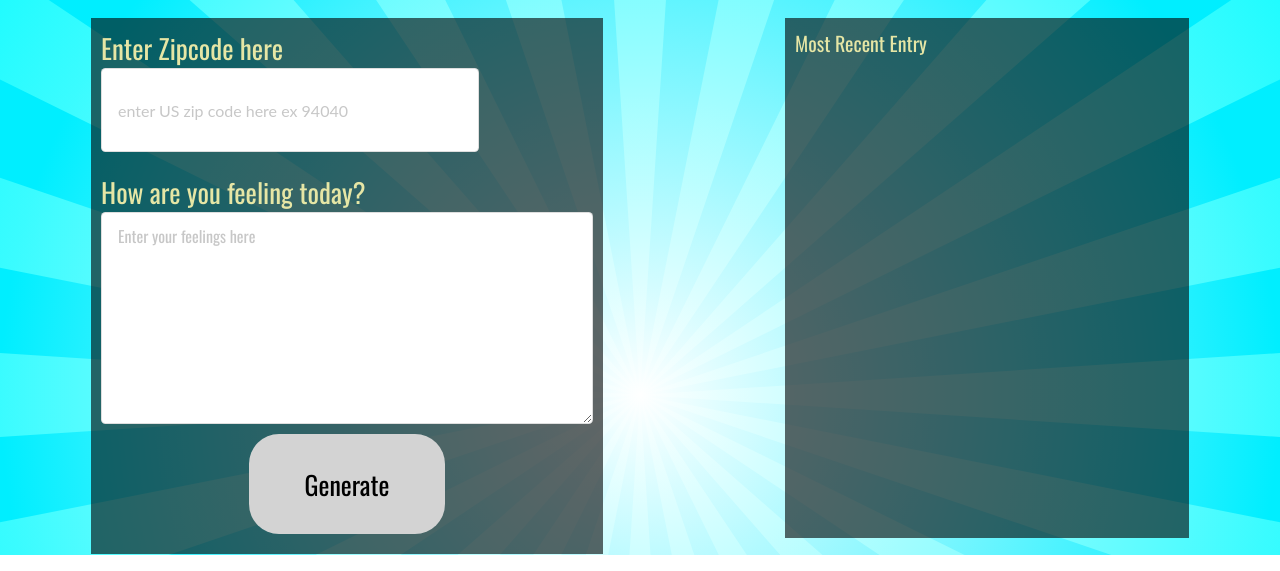
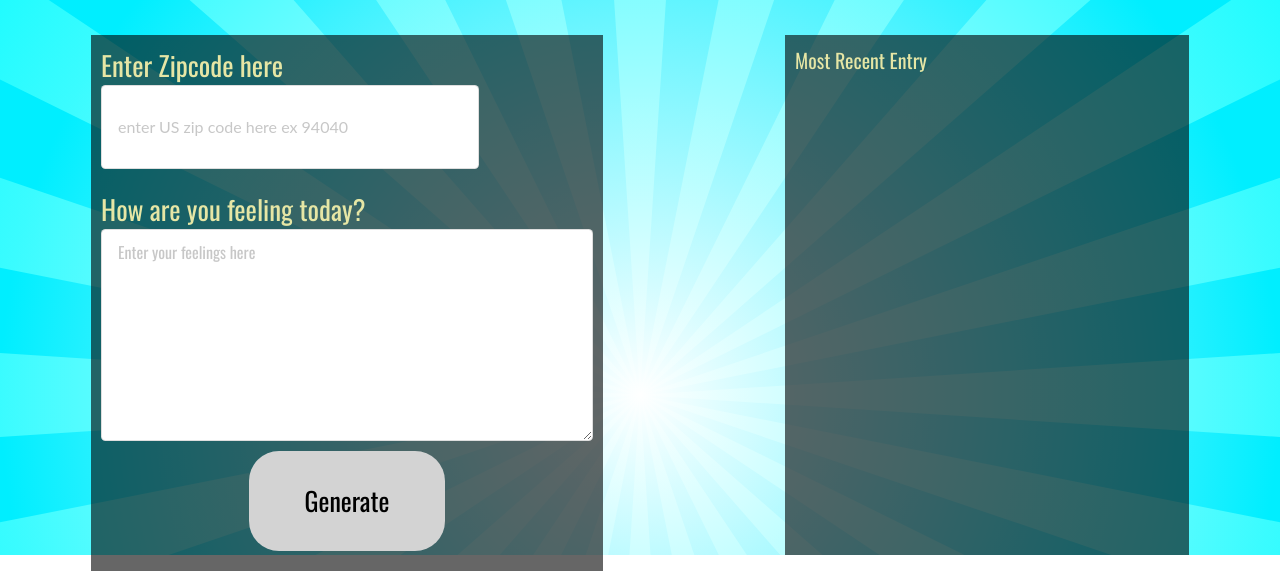
Before and after one commit to ksraj123/weatherJournalApp, a website: page website/index.html in a window 1280 px wide. Shown: the part 245-816 px from the top of the page. Drawn offline with nearby package versions, Linux system fonts and the light colour scheme; no server answers; a web font is replaced by a local one.

Commit message:
styling change

```diff
--- a/website/style.css
+++ b/website/style.css
@@ -15,7 +15,7 @@ body{
 #app{
     display: flex;
     flex-direction: column;
-    justify-content: space-around;
+    justify-content: flex-start;
     height:100vh;
     width: 100%;
     background: url(Wintery-Sunburst.svg);
@@ -56,6 +56,7 @@ body{
 .working{
     display: flex;
     justify-content: space-around;
+    margin-top: 100px;
 }
 
 .ui.segment{
```
